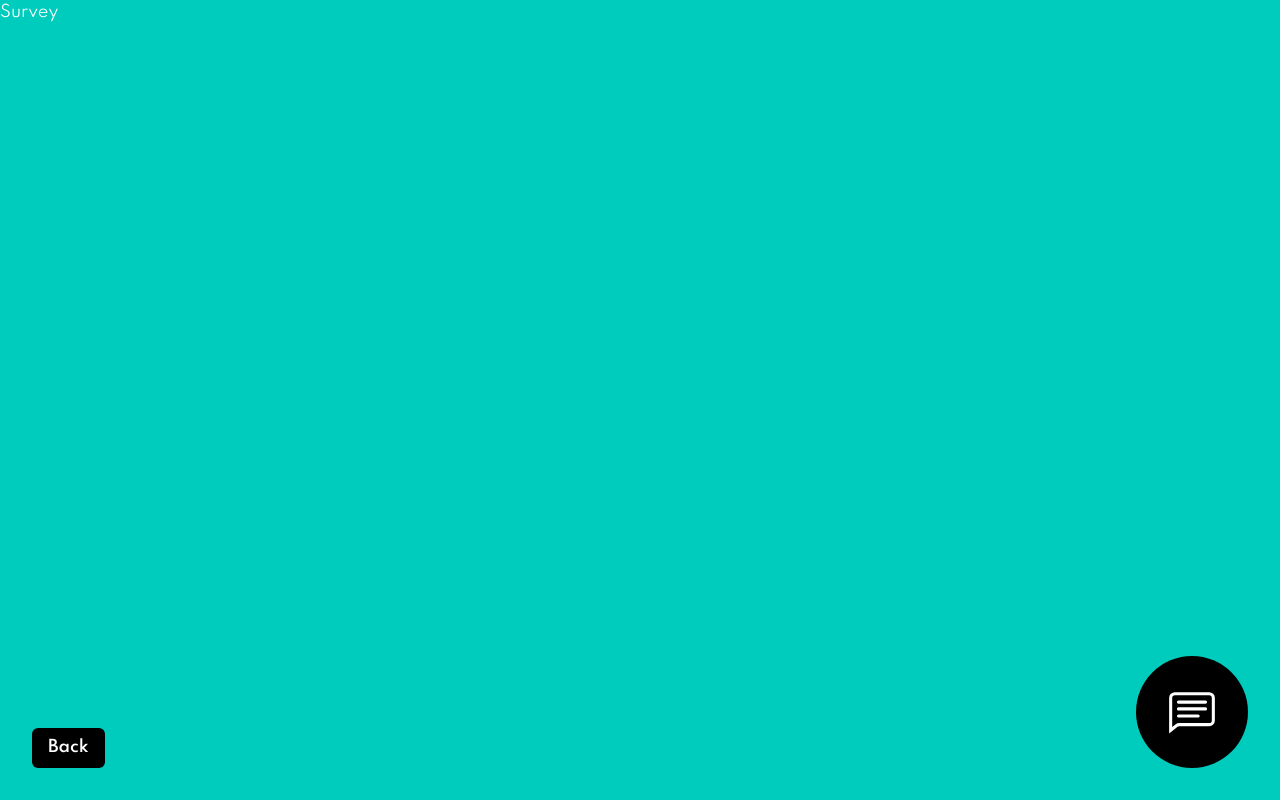
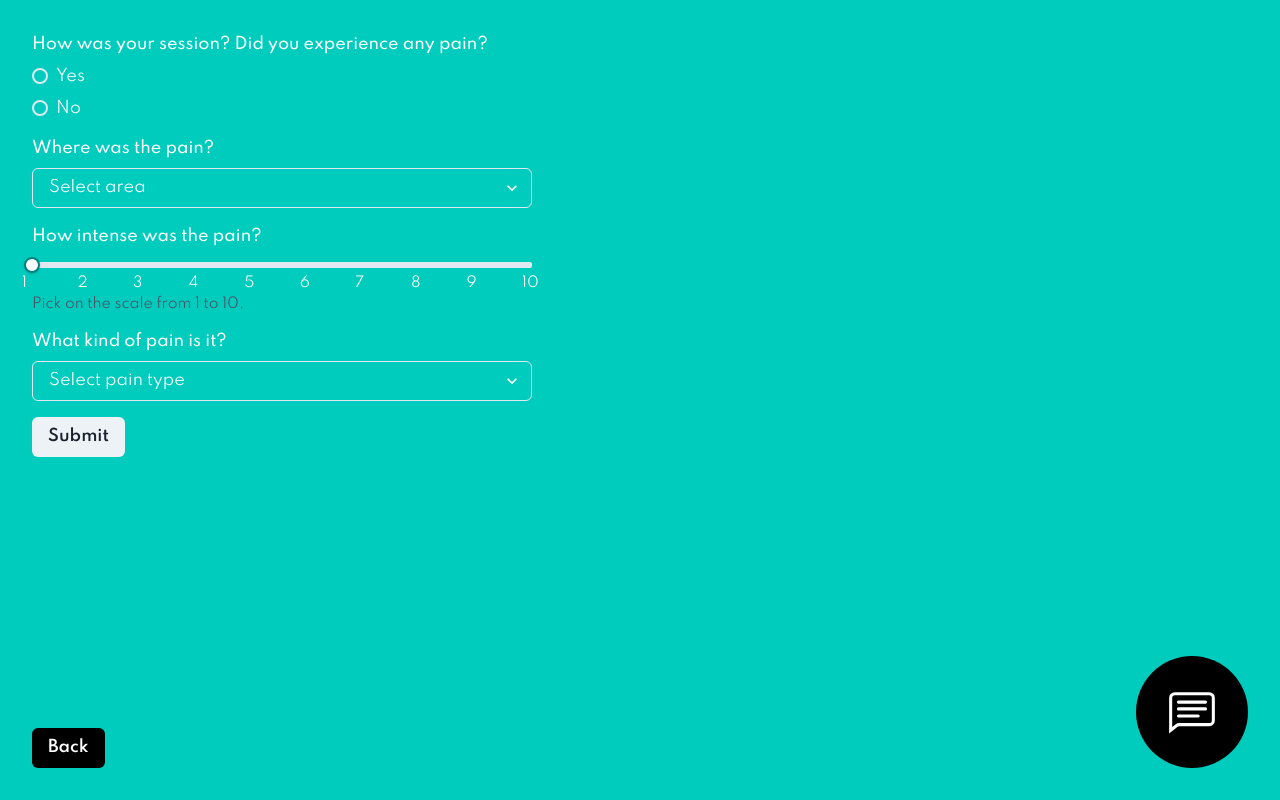
Before and after one commit to CorinaNC/office_pt, a React (Vite) app in the folder react-frontend/: page /survey in a window 1280 px wide. Built offline with nearby package versions, Linux system fonts and the light colour scheme.

Commit message:
survey page

```diff
--- a/react-frontend/src/components/theme.ts
+++ b/react-frontend/src/components/theme.ts
@@ -43,6 +43,10 @@ const theme = extendTheme({
         color: "white",
         bg: "black",
 
+      },
+      'select option': {
+        bg: 'white',
+        color: 'black',
       }
     },
   },
--- a/react-frontend/src/pages/Survey.tsx
+++ b/react-frontend/src/pages/Survey.tsx
@@ -1,9 +1,104 @@
-import React from 'react'
+import {
+  FormControl,
+  FormLabel,
+  Radio,
+  RadioGroup,
+  VStack,
+  Select,
+  Slider,
+  SliderTrack,
+  SliderFilledTrack,
+  SliderThumb,
+  SliderMark,
+  FormHelperText,
+  Button,
+  Box,
+} from "@chakra-ui/react";
+import React from "react";
+
+const labelStyles = {
+  mt: "2",
+  ml: "-2.5",
+  fontSize: "sm",
+};
 
 const Survey = () => {
   return (
-    <div>Survey</div>
-  )
-}
+    <Box padding={"2rem"}>
+      <FormControl>
+        <FormLabel>
+          How was your session? Did you experience any pain?
+        </FormLabel>
+        <RadioGroup>
+          <VStack align="start">
+            <Radio value="yes">Yes</Radio>
+            <Radio value="no">No</Radio>
+          </VStack>
+        </RadioGroup>
 
-export default Survey
+        <FormLabel mt={4}>Where was the pain?</FormLabel>
+        <Select
+          placeholder="Select area"
+          w={{ base: "100%", md: "500px" }}
+          maxW="100%"
+        >
+          <option>Arms</option>
+          <option>Hands</option>
+          <option>Wrists</option>
+          <option>Fingers</option>
+          <option>Shoulders</option>
+          <option>Neck</option>
+          <option>Back</option>
+          <option>Legs</option>
+        </Select>
+
+        <FormLabel mt={4}>How intense was the pain?</FormLabel>
+        <Slider
+          defaultValue={1}
+          min={1}
+          max={10}
+          w={{ base: "100%", md: "500px" }}
+          aria-label="pain-intensity"
+          colorScheme="blackAlpha"
+        >
+          {Array.from({ length: 10 }, (_, i) => (
+            <SliderMark key={i + 1} value={i + 1} {...labelStyles}>
+              {i + 1}
+            </SliderMark>
+          ))}
+          <SliderTrack bg="gray.200" h="6px">
+            <SliderFilledTrack bg="teal" />
+          </SliderTrack>
+          <SliderThumb
+            boxSize={4}
+            bg="white"
+            border="2px solid"
+            borderColor="teal"
+          />
+        </Slider>
+        <FormHelperText mt={4}>Pick on the scale from 1 to 10.</FormHelperText>
+
+        <FormLabel mt={4}>What kind of pain is it?</FormLabel>
+        <Select
+          placeholder="Select pain type"
+          w={{ base: "100%", md: "500px" }}
+          maxW="100%"
+        >
+          <option>Burning</option>
+          <option>Stinging</option>
+          <option>Pins and needles</option>
+          <option>Aching</option>
+          <option>Sharp</option>
+          <option>Cramping</option>
+          <option>Other</option>
+        </Select>
+
+        <Button type="submit" mt={4}>
+          Submit
+        </Button>
+      </FormControl>
+    </Box>
+  );
+};
+
+export default Survey;
```
